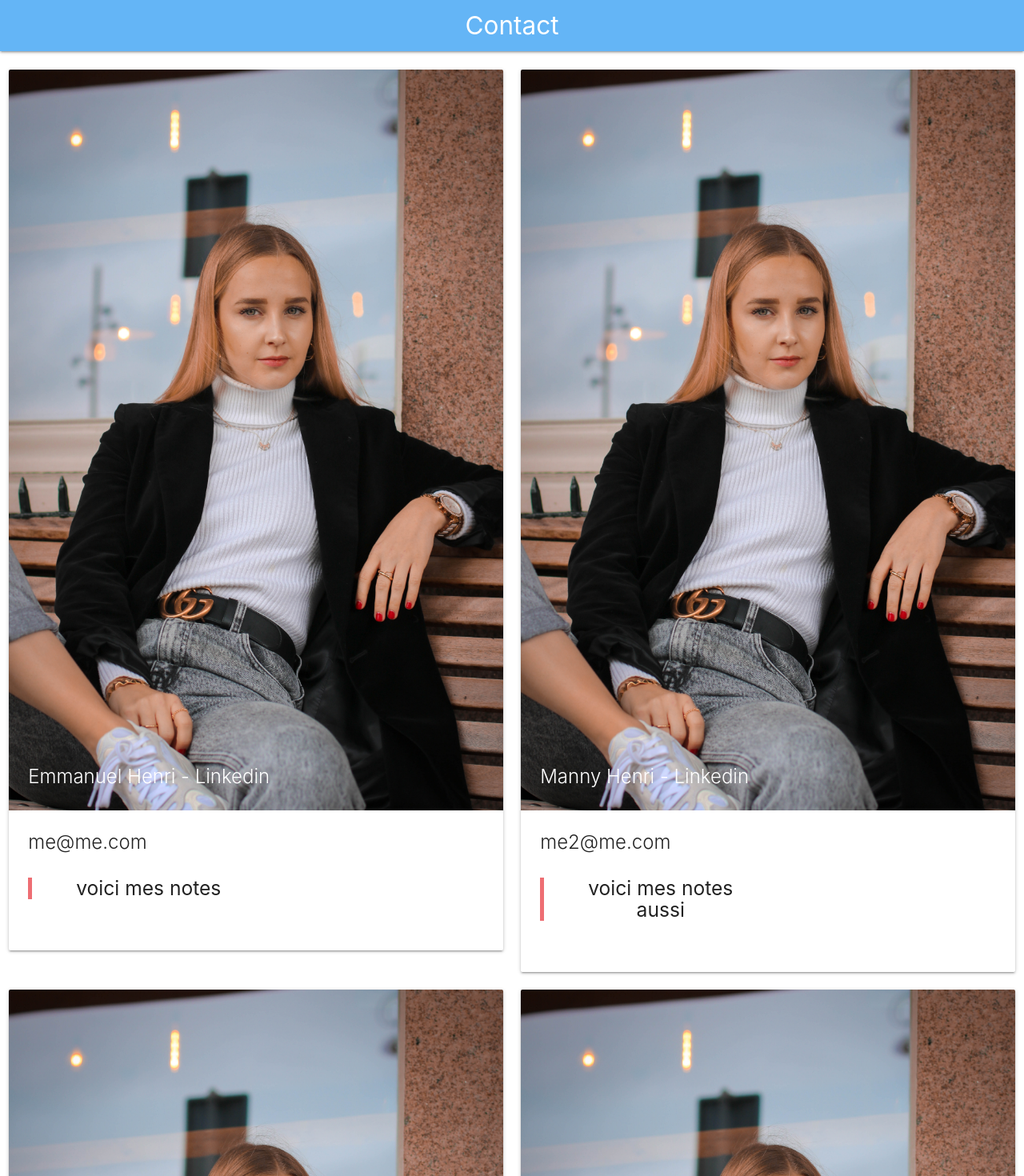
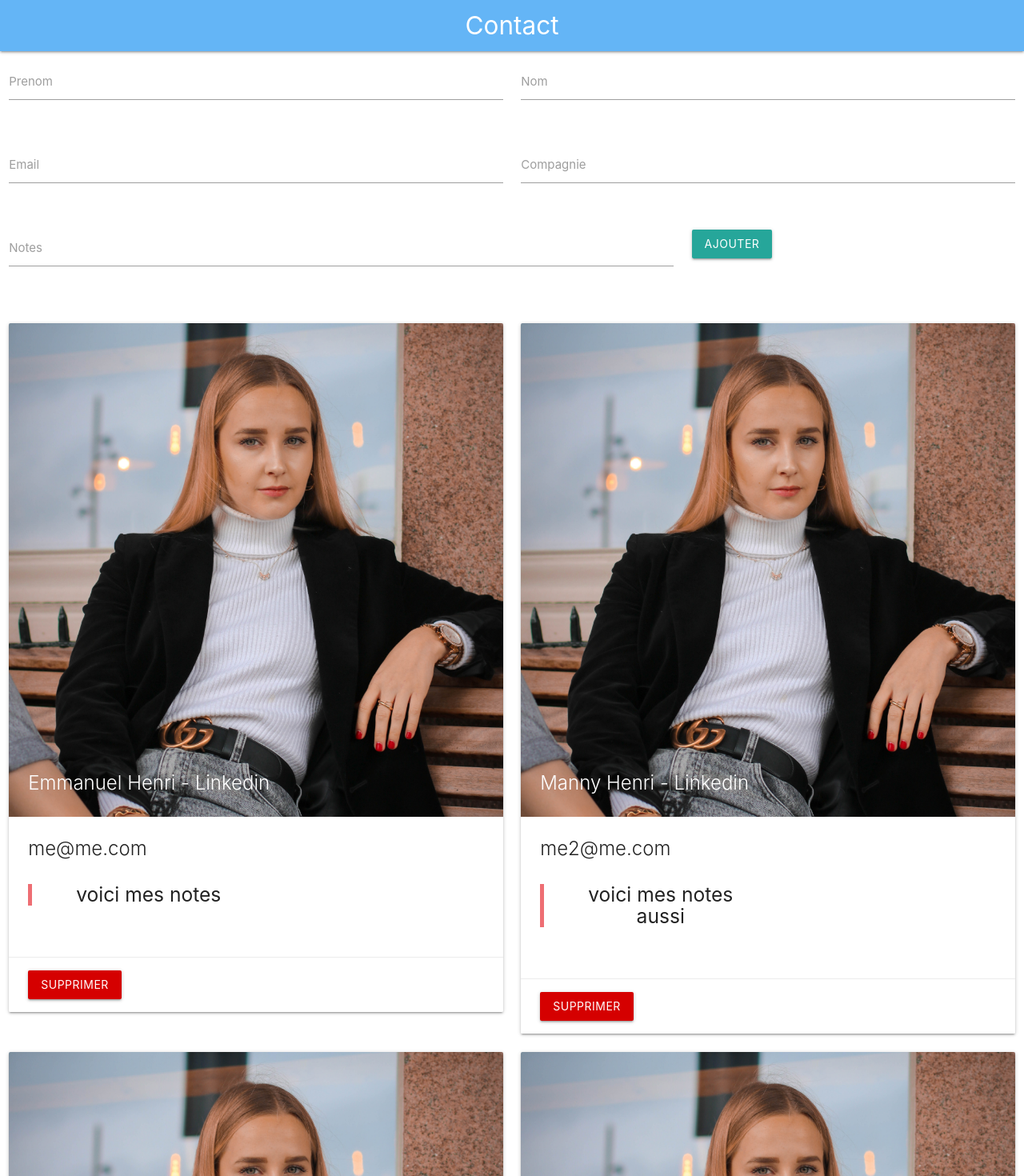
Before and after one commit to Bghd34/crm, a React (Create React App) app: page / in a window 1280 px wide. Shown: the top 1470 px of the page at 80% size. Built offline with nearby package versions, Linux system fonts and the light colour scheme.

Commit message:
modif contact

```diff
--- a/src/components/App.js
+++ b/src/components/App.js
@@ -3,6 +3,7 @@ import {Component} from "react";
 import firebase from "firebase/compat";
 import data from '../data.json';
 import Grid from "./Grid";
+import Form from "./Form";
 
 class App extends Component{
 
@@ -33,6 +34,7 @@ class App extends Component{
             </nav>
           </div>
           <div>
+            <Form />
             <Grid items = {this.state.data}/>
           </div>
         </div>
--- a/src/components/Form.js
+++ b/src/components/Form.js
@@ -29,11 +29,12 @@ class Form extends Component {
 
                     <div className="row">
                         <div className="input-field col s8">
-                            <input id="email" type="text" className="validate" />
-                            <label htmlFor="email">Email</label>
+                            <input id="notes" type="text" className="validate" />
+                            <label htmlFor="notes">Notes</label>
                         </div>
-                        <div className="input-field col s6">
-
+                        <div className="input-field col s4">
+                            <button className="btn waves-effect waves-light"
+                                    type="submit" name="action">Ajouter</button>
                         </div>
                     </div>
                 </form>
--- a/src/components/Single.js
+++ b/src/components/Single.js
@@ -18,6 +18,9 @@ const Single = (props) => {
                         </div>
                     </div>
                 </div>
+                <div className="card-action">
+                    <button className="btn waves-effect waves-light red accent-4">Supprimer</button>
+                </div>
 
             </div>
         </li>
```
Also changed, not shown: public/portrait.jpg.
